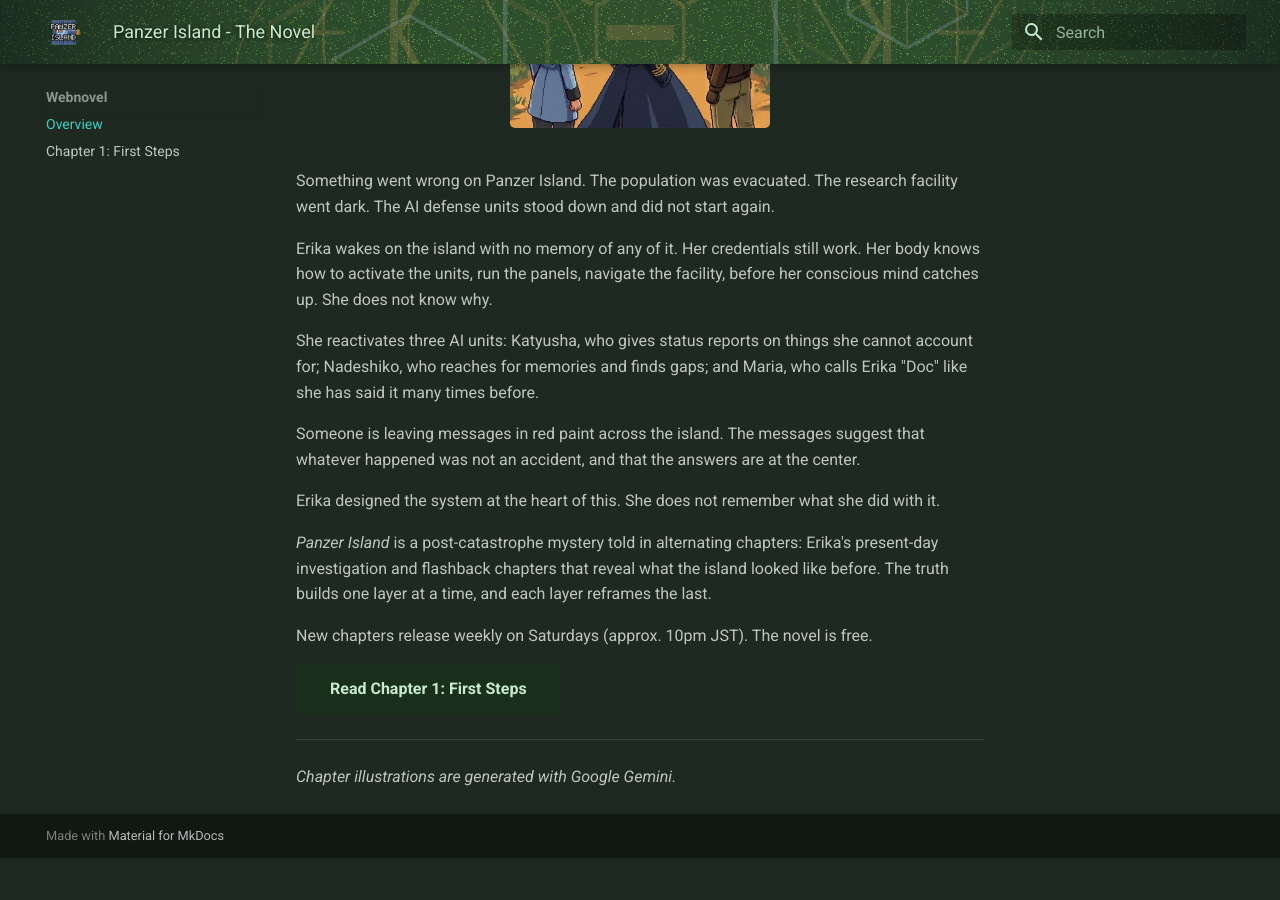
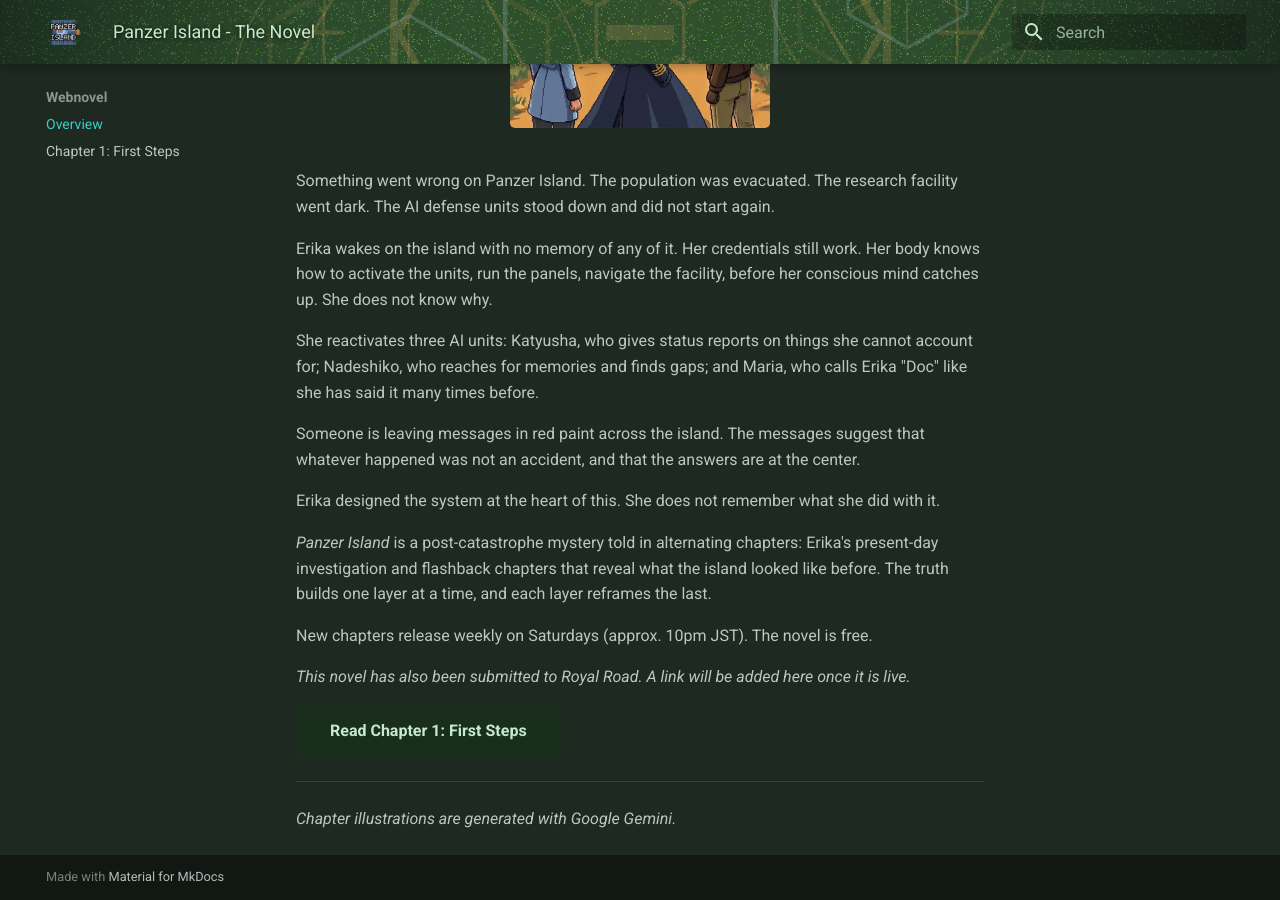
Before and after one commit to rhedak/panzer_island_pages, an MkDocs documentation site: the page built from docs/webnovel/index.md, in a window 1280 px wide and 900 px high, scrolled down 581 px. Built offline with MkDocs 1.6.1 and Material for MkDocs 9.7.7, drawn with Linux system fonts in a browser that asks for light colours; before the commit the page ends 1439 px from its top, so only the background shows below that.

Commit message:
add royal road reference

```diff
--- a/docs/webnovel/index.md
+++ b/docs/webnovel/index.md
@@ -31,6 +31,8 @@ before. The truth builds one layer at a time, and each layer reframes the last.
 
 New chapters release weekly on Saturdays (approx. 10pm JST). The novel is free.
 
+*This novel has also been submitted to Royal Road. A link will be added here once it is live.*
+
 [Read Chapter 1: First Steps](ch01.md){ .md-button .md-button--primary }
 
 ---
```
